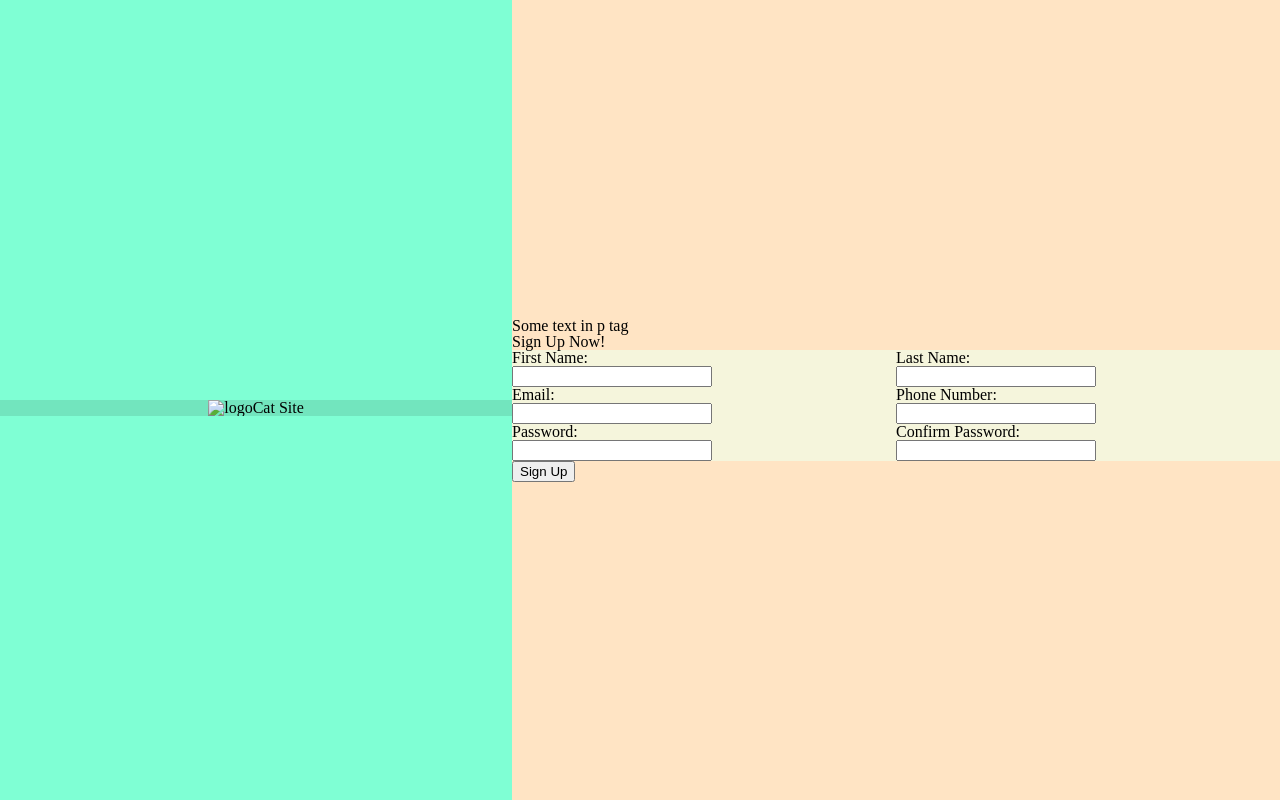
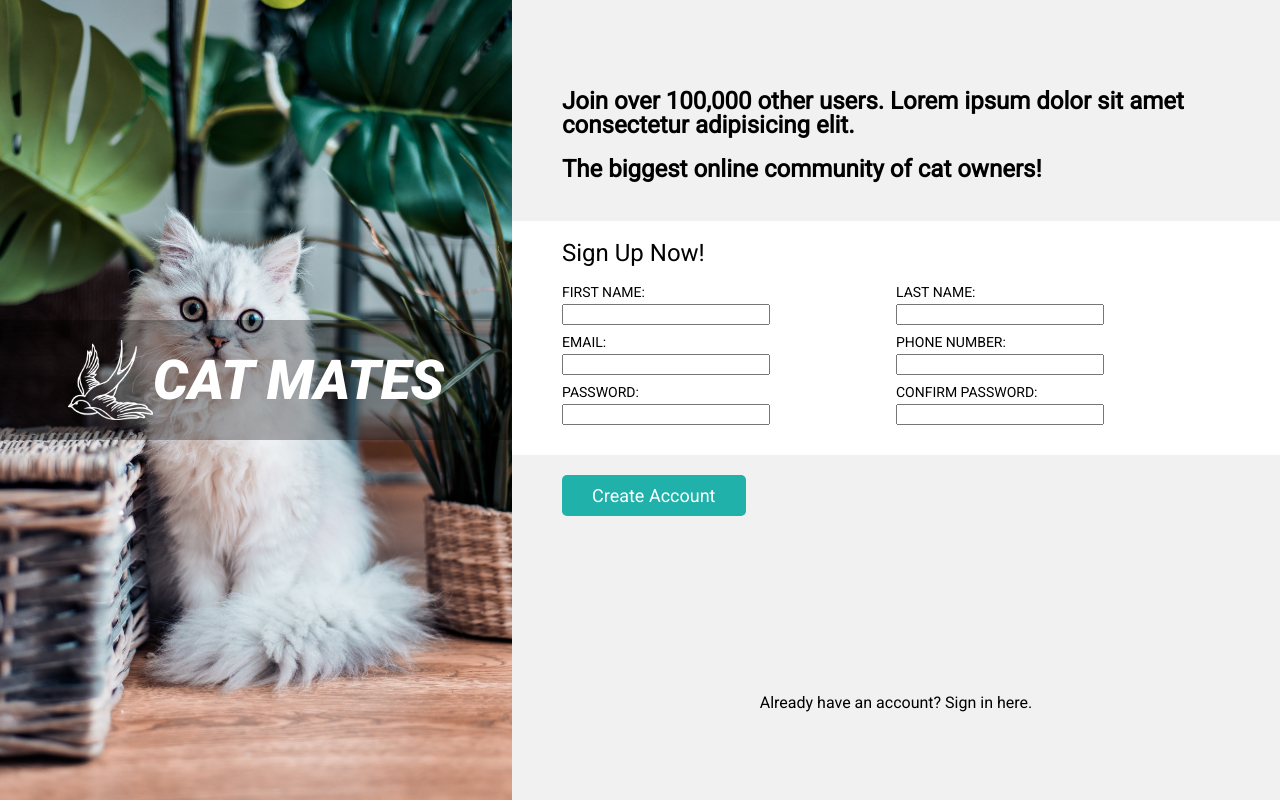
Before and after one commit to igorkaluga/SignUpPage, a plain HTML site: page index.html in a window 1280 px wide. Drawn offline with Linux system fonts and the light colour scheme.

Commit message:
most css complet

```diff
--- a/index.html
+++ b/index.html
@@ -5,25 +5,30 @@
     <meta name="viewport" content="width=device-width, initial-scale=1.0">
     <title>Cat - Sign Up</title>
     <link rel="stylesheet" type="text/css" href="style.css">
+    <link rel="preconnect" href="https://fonts.googleapis.com">
+    <link rel="preconnect" href="https://fonts.gstatic.com" crossorigin>
+    <link href="https://fonts.googleapis.com/css2?family=Roboto:ital,wght@0,400;1,900&display=swap" rel="stylesheet">
 </head>
 <body>
     <section id="signup-section">
         <div id="signup-image">
             <div>
-                <img src="#" alt="logo">
-                <p>Cat Site</p>
+                <img id="logo-img" src="img/Asset 17.png" alt="logo">
+                <h1>Cat Mates</h1>
             </div>
         </div>
 
         <section id="signup-form-sect">
             <div id="signup-inner-div">
                 <div>
-                    <p>Some text in p tag</p>
+                    <p>Join over 100,000 other users. Lorem ipsum dolor sit amet consectetur adipisicing elit.</p>
+
+                    <p>The biggest online community of cat owners!</p>
                 </div>
 
                 <form action="#">
-                    <h1>Sign Up Now!</h1>
                     <section>
+                        <h1>Sign Up Now!</h1>
                         <div>
                             <label for="first-name">First Name: </label>
                             <input type="text" id="first-name" name="first_name">
@@ -60,9 +65,12 @@
                         </div>
                     </section>
                     <div id="submit-btn-div">
-                        <button type="submit">Sign Up</button>
+                        <button type="submit">Create Account</button>
                     </div>
                 </form>
+            </div>
+            <div>
+                <p>Already have an account? <a>Sign in here.</a></p>
             </div>
         </section>
     </section>
--- a/style.css
+++ b/style.css
@@ -44,6 +44,10 @@ table {
 	border-spacing: 0;
 }
 
+/* FONTS */
+p, h1, h2, label {
+    font-family: 'Roboto';
+}
 /* PAGE CSS */
 
 #signup-section {
@@ -55,23 +59,44 @@ table {
 
 #signup-image {
     background-color: aquamarine;
+    background-image: url(img/rana-sawalha-X7UR0BDz-UY-unsplash.jpg);
+    background-size: cover;
+    background-position: center;
     position: relative;
 }
 
 #signup-image > div {
-    background-color: rgba(0, 0, 0, 0.10);
+    background-color: rgba(0, 0, 0, 0.30);
+    color: white;
     display: flex;
+    justify-content: center;
+    align-items: center;
+    padding: 20px 0px;
     position: absolute;
-    justify-content: center;
-    top: 50%;
+    top: 40vh;
     width: 100%;
 }
 
+#logo-img {
+    height: 80px;
+}
+
+#signup-image > div > h1 {
+    font-size: 55px;
+    font-family: "Roboto", sans-serif;
+    text-transform: uppercase;
+    font-weight: bold;
+    font-style: italic;
+}
+
+/* RIGHT SIDE */
+
 #signup-form-sect {
-    background-color: bisque;
+    background-color: #f1f1f1;
     display: flex;
     justify-content: center;
     align-items: center;
+    flex-wrap: wrap;
 }
 
 #signup-inner-div {
@@ -79,21 +104,68 @@ table {
     height: auto;
 }
 
+#signup-inner-div > form {
+
+}
+
 #signup-inner-div > form > section{
     display: grid;
     grid-template-columns: 50% 50%;
-    background-color: beige;
+    background-color: white;
+    padding: 20px 50px;
 }
 
 form > section > div {
     display: flex;
     flex-flow: column wrap;
+    padding-bottom: 10px;
 }
 
 form > section > div > input {
-    width: 50%;
+    width: 200px;
 }
 
 #submit-btn-div {
-    justify-content: center;
+    padding-top: 20px;
+    padding-left: 50px;
 }
+
+#submit-btn-div > button{
+    width: auto;
+    padding: 10px 30px;
+    font-size: 18px;
+    font-family: 'Roboto', sans-serif;
+    background-color: lightseagreen;
+    border: none;
+    border-radius: 5px;
+    color: white;
+}
+
+#submit-btn-div > button:hover {
+    background-color: darkolivegreen;
+}
+
+/* TEXT STYLING */
+
+#signup-inner-div > div {
+    padding-left: 50px;
+    padding-bottom: 20px;
+}
+
+#signup-inner-div > div > p {
+    font-size: 24px;
+    padding-bottom: 20px;
+    font-weight: bold;
+}
+
+#signup-inner-div > form > section > h1 {
+    font-size: 24px;
+    padding-bottom: 20px;
+    grid-column-start: span 2;
+}
+
+form > section > div > label {
+    font-size: 14px;
+    padding-bottom: 5px;
+    text-transform: uppercase;
+}
```
Also changed, not shown: img/Asset 17.png (added), img/rana-sawalha-X7UR0BDz-UY-unsplash.jpg (added), 1 other file.
